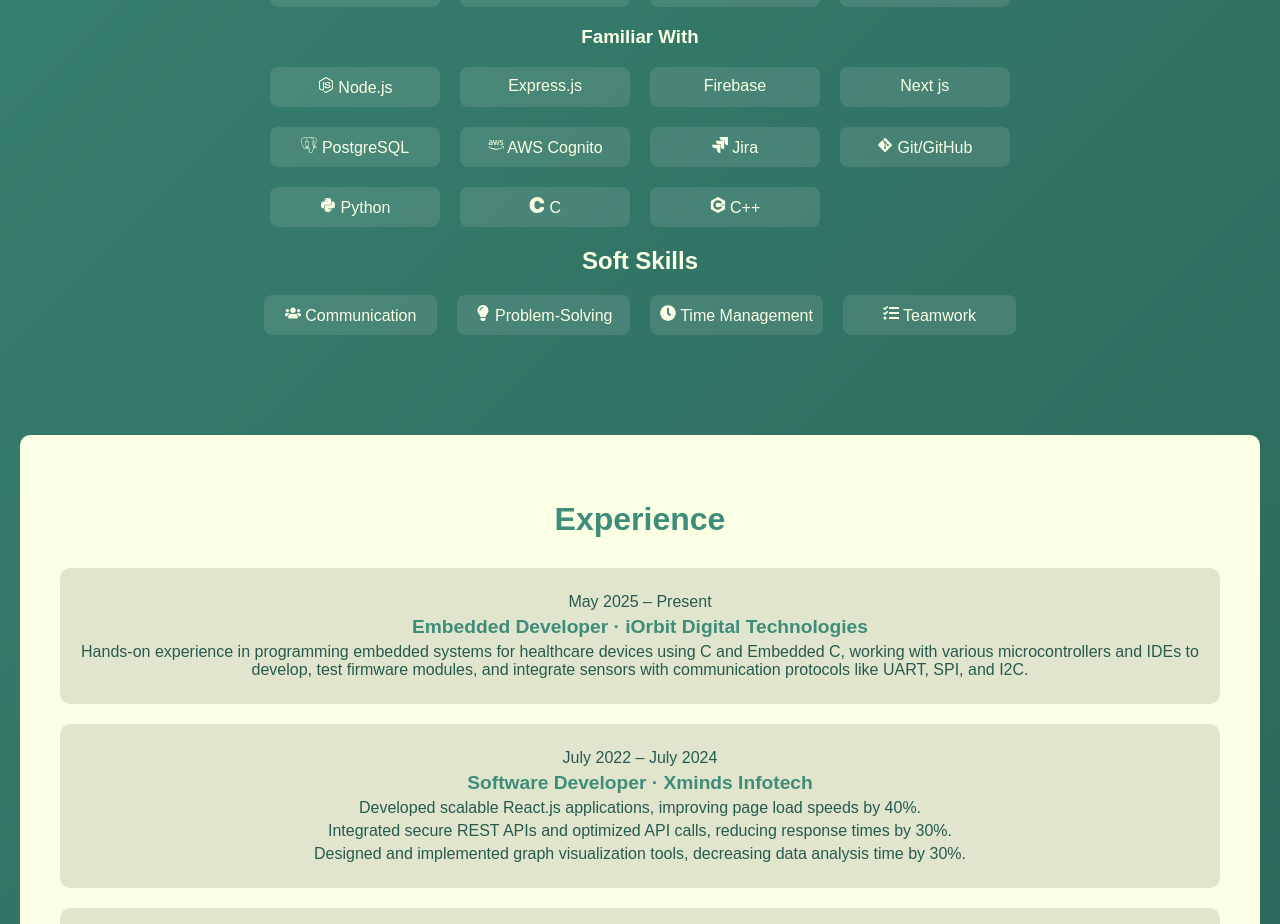
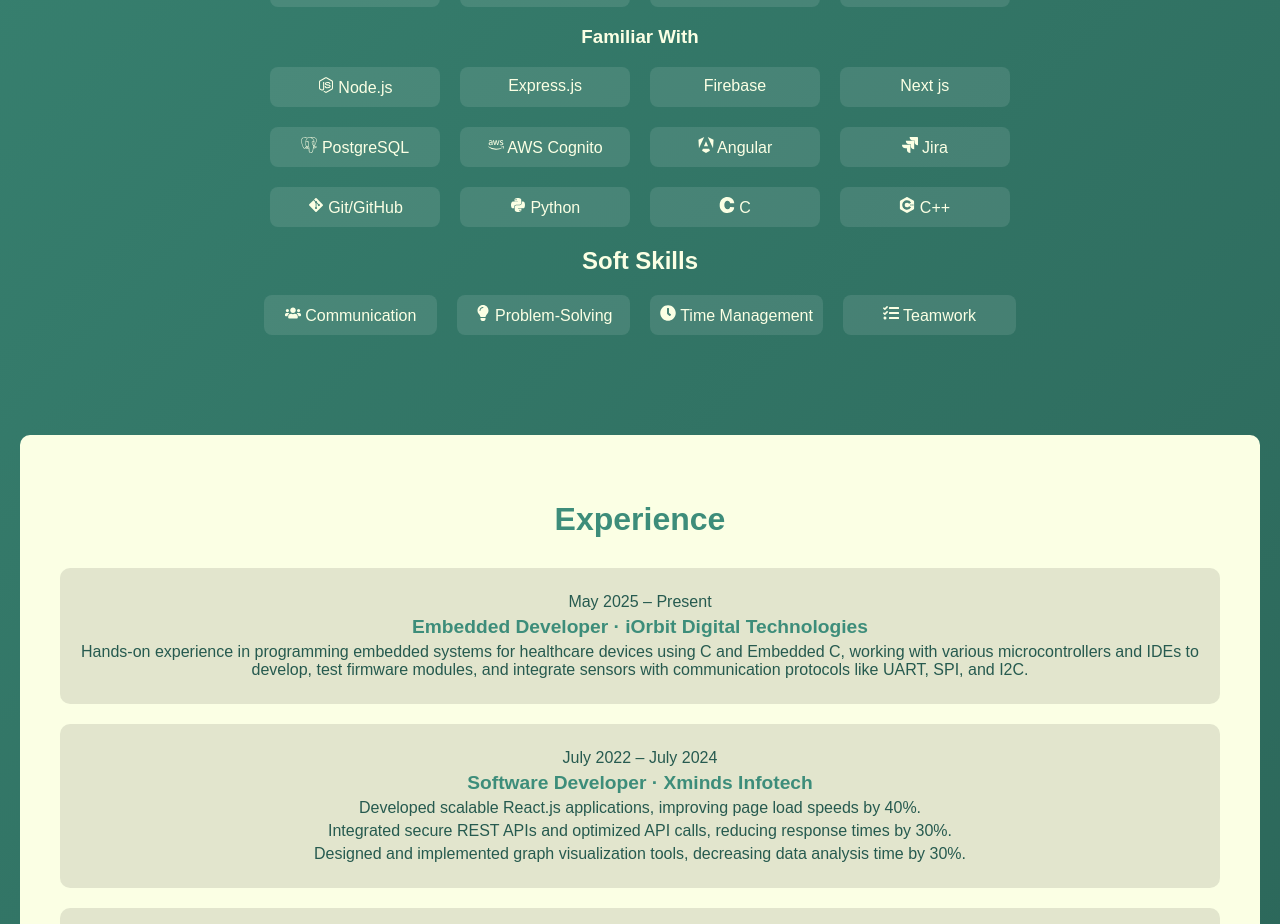
Before and after one commit to gopikacreate/portfolio, a React (Create React App) app: page / in a window 1280 px wide. Shown: the part 1459-2383 px from the top of the page. Built offline with nearby package versions, Linux system fonts and the light colour scheme.

Commit message:
Initial commit

```diff
--- a/src/components/portfolio.js
+++ b/src/components/portfolio.js
@@ -30,6 +30,7 @@
   SiC,
   SiCplusplus,
   SiNextdotjs,
+  SiAngular
 } from "react-icons/si";
 
 const Portfolio = () => {
@@ -206,6 +207,9 @@
             </div> */}
             <div className="skills-category">
               <FaAws /> AWS Cognito
+            </div>
+             <div className="skills-category">
+              <SiAngular /> Angular
             </div>
             {/* <div className="skills-category">CI/CD</div> */}
             {/* <div className="skills-category">
```
